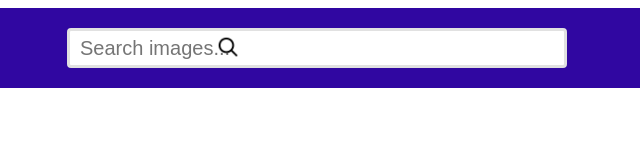
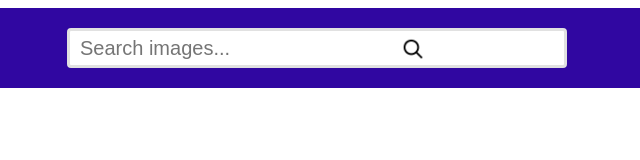
Before and after one commit to Alena-007/goit-js-hw-11, a website built with Parcel: page src/index.html in a window 1280 px wide. Shown: the full height of the page, 323-963 px from the left. Built offline with nearby package versions, Linux system fonts and the light colour scheme.

Commit message:
Update styles.css

```diff
--- a/src/css/styles.css
+++ b/src/css/styles.css
@@ -38,13 +38,13 @@
 
 .search-form button {
   background-color: transparent;
-  height: 40px;
+  height: 45px;
   border: none;
   border-radius: 4px;
   display: block;
   position: absolute;
   top: 0;
-  right: 685px;
+  right: 500px;
   cursor: pointer;
 }
 
```
